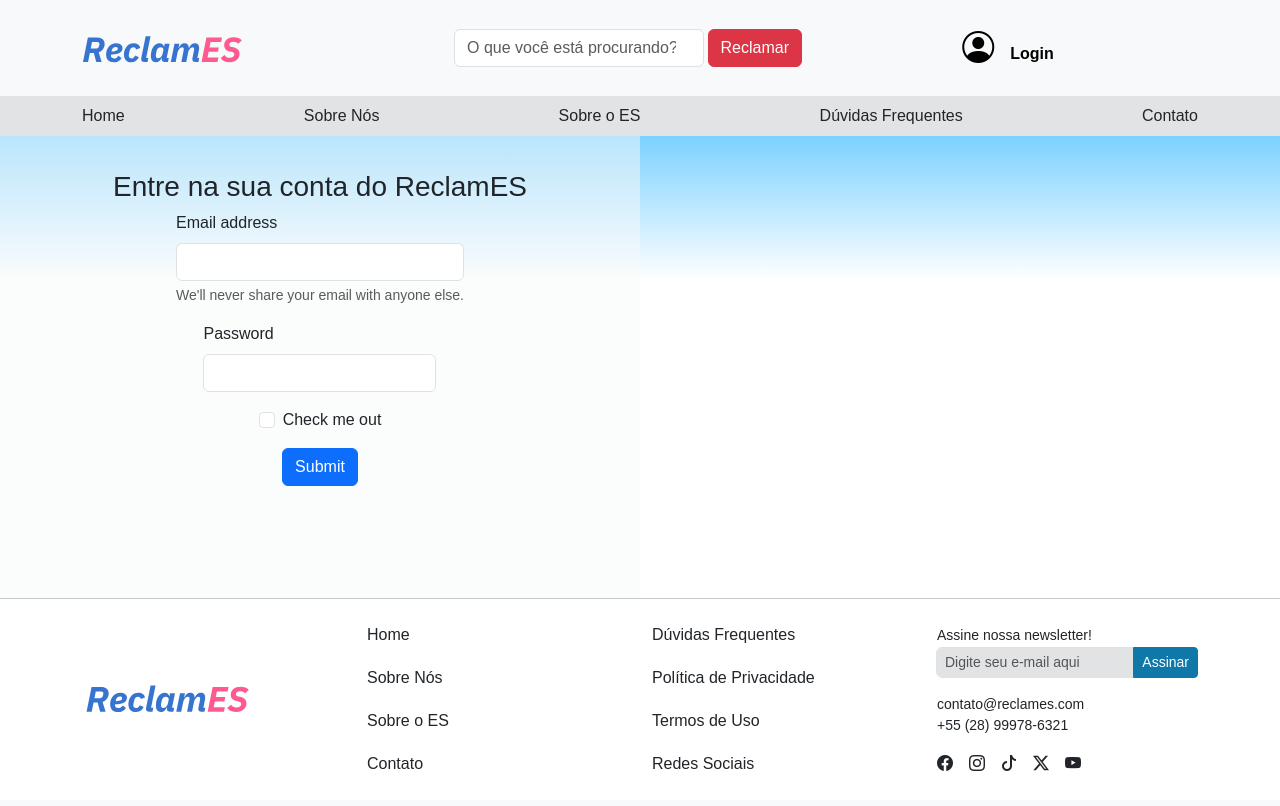
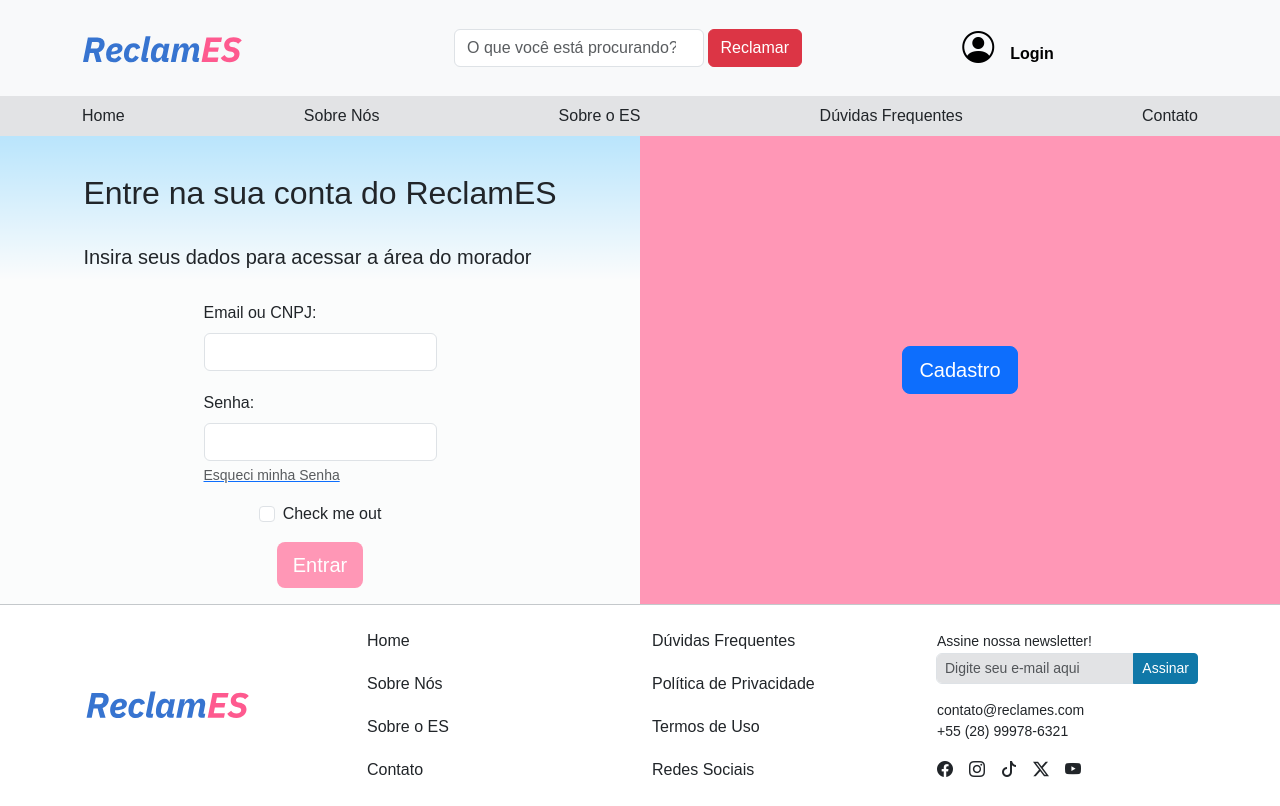
Before and after one commit to ComputerPhilosophe/Reclames, a FastAPI app: page /login_patrocinador in a window 1280 px wide. Before the commit the page ends 771 px from the top, so only its background shows below. Run offline with FastAPI, Linux system fonts and the light colour scheme; some libraries are stand-ins or nearby versions.

Commit message:
login patrocinador e morador criados e pequenas alterações feita

```diff
--- a/routes/main_routes.py
+++ b/routes/main_routes.py
@@ -61,3 +61,8 @@ async def get_root(request: Request):
 @router.get("/reclamar", response_class=HTMLResponse)
 async def get_root(request: Request):
     return templates.TemplateResponse("pages/reclamar.html", {"request": request})
+
+
+@router.get("/esqueci_senha", response_class=HTMLResponse)
+async def get_root(request: Request):
+    return templates.TemplateResponse("pages/esqueci_senha.html", {"request": request})
--- a/static/css/base.css
+++ b/static/css/base.css
@@ -102,3 +102,8 @@ body {
 .bg-light-custom {
    background-color: #FF97B6 !important;
 }
+
+
+.bg-light-custom2 {
+   background-color: #FF97B6 !important;
+}
--- a/templates/main/pages/login_patrocinador.html
+++ b/templates/main/pages/login_patrocinador.html
@@ -1,38 +1,39 @@
 {% extends "pages/base_fluid.html" %}
 {% block subtitulo %}Logar na conta{% endblock %}
 {% block conteudo %}
-<style>
-    body {
-        background-color: #FF97B6;
-        background-size: cover;
-    }
-</style>
-<div class="row flex-column flex-fill justify-content-center">
+<div class="row flex-fill justify-content-center">
   <div class="col-6 bg-light bg-opacity-50 flex-fill">
     <div class="d-flex flex-column justify-content-center align-items-center">
       <form>
-                <div class="container">
-                <h3 class="text-left"><br>Entre na sua conta do ReclamES<br></h3>
+        <h2 class="text-left"><br>Entre na sua conta do ReclamES<br></h2>
+        <h5 class="text-left"><br>Insira seus dados para acessar a área do morador</h5>
+        <br>
         <div class="row flex-column flex-fill justify-content-center">
           <div class="d-flex flex-column justify-content-center align-items-center">
             <div class="mb-3">
-                          <label for="exampleInputEmail1" class="form-label">Email address</label>
+              <label for="exampleInputEmail1" class="form-label">Email ou CNPJ:</label>
               <input type="email" class="form-control" id="exampleInputEmail1" aria-describedby="emailHelp">
-                          <div id="emailHelp" class="form-text">We'll never share your email with anyone else.</div>
+              <div id="emailHelp" class="form-text"></div>
             </div>
             <div class="mb-3">
-                          <label for="exampleInputPassword1" class="form-label">Password</label>
+              <label for="exampleInputPassword1" class="form-label">Senha:</label>
               <input type="password" class="form-control" id="exampleInputPassword1">
+              <a href="esqueci_senha">
+                <div id="emailHelp" class="form-text">Esqueci minha Senha</div>
+              </a>
             </div>
             <div class="mb-3 form-check">
               <input type="checkbox" class="form-check-input" id="exampleCheck1">
               <label class="form-check-label" for="exampleCheck1">Check me out</label>
             </div>
-                        <button type="submit" class="btn btn-primary">Submit</button>
+            <button type="submit" class="btn mb-3 btn-lg" style="background-color: #FF97B6; border: none; color: white"">Entrar</button>
+          </div>
+        </div>
       </form>
     </div>
   </div>
-              </div>
+  <div class=" col-6 bg-light-custom2 bg-opacity-50 flex-fill d-flex align-items-center justify-content-center">
+    <button class="btn btn-primary btn-lg">Cadastro</button>
   </div>
 </div>
 {% endblock %}
```
Also changed, not shown: templates/main/pages/login_morador.html (+15 -15 lines), templates/main/pages/esqueci_senha.html (added). Lines whose indentation alone changed are shown as unchanged.
